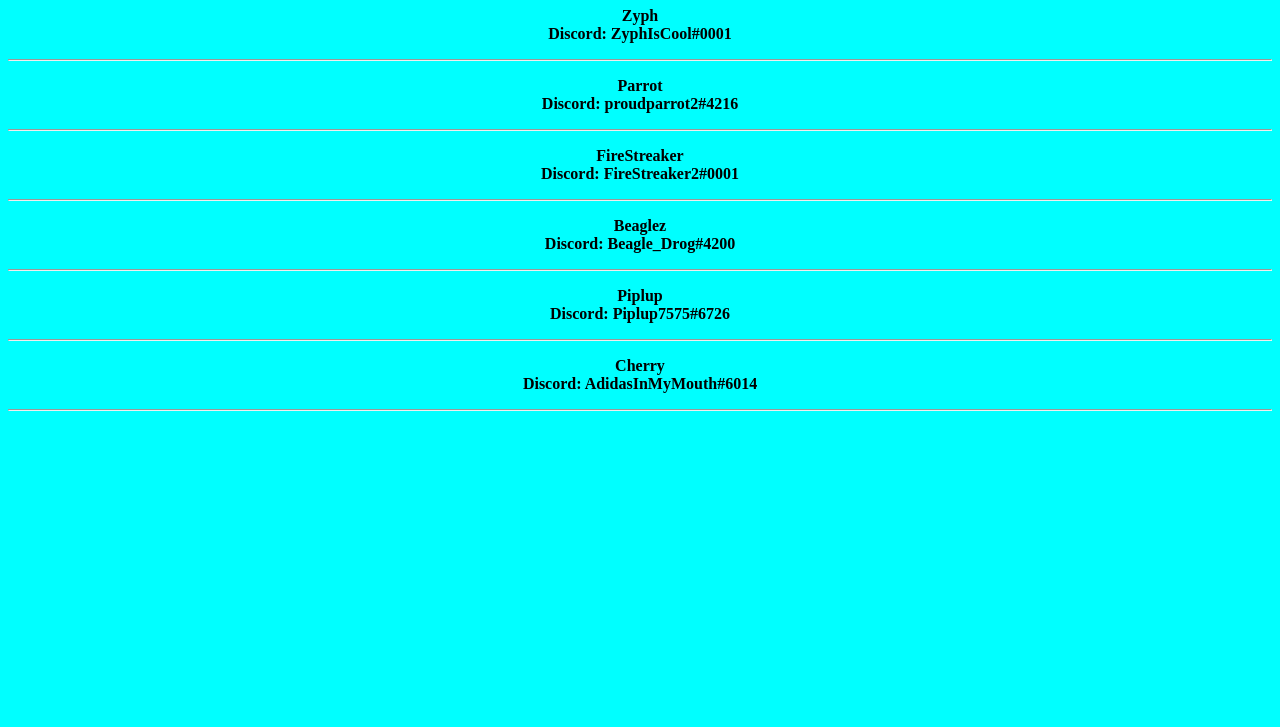
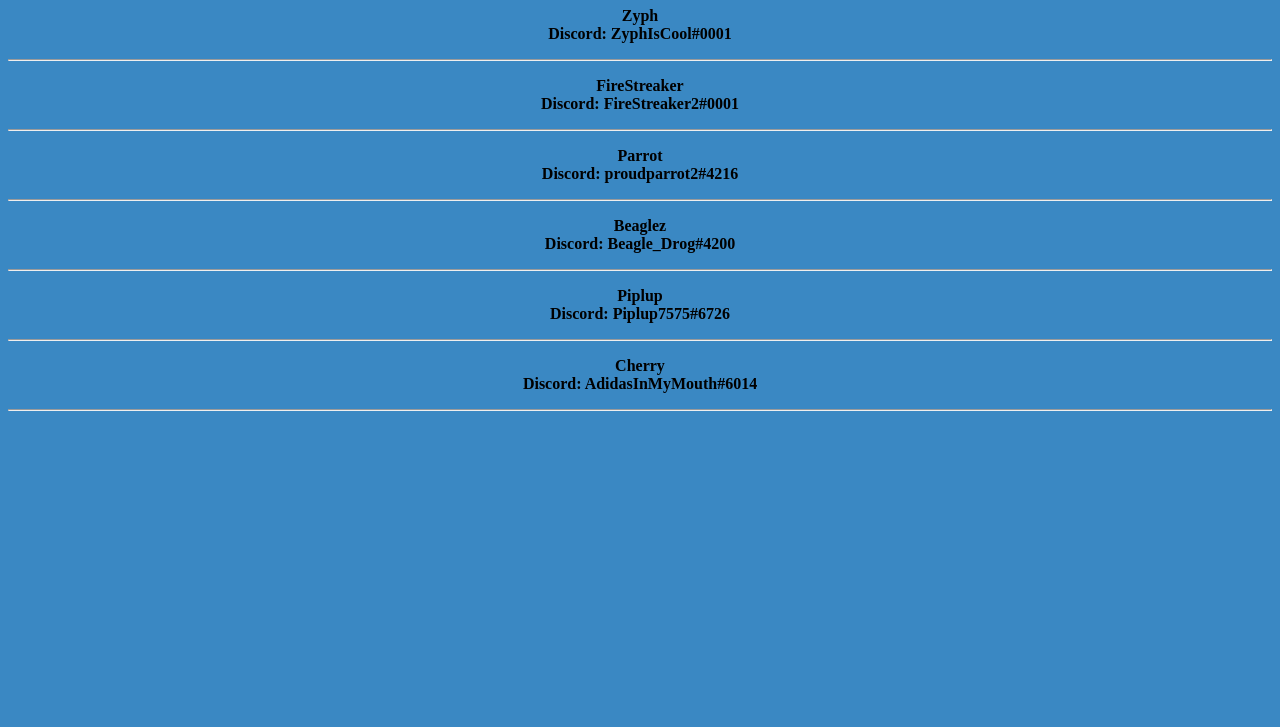
Before and after one commit to OsmiumNetwork/EduKit, a plain HTML site: page proxy/static/credits.html in a window 1280 px wide. Shown: the part 73-800 px from the top of the page. Drawn offline with Linux system fonts and the light colour scheme.

Commit message:
Update credits.html

```diff
--- a/proxy/static/credits.html
+++ b/proxy/static/credits.html
@@ -1,6 +1,6 @@
 <!DOCTYPE HTML>
 <html>
-  <body style="background-color:cyan;">
+  <body style="background-color:#3a88c3;">
   <head>
     <title>Credits</title>
   </head>
@@ -10,12 +10,12 @@
     Discord: ZyphIsCool#0001 </p>
     <hr>
     <p style="text-align:center;">
-     Parrot <br/>
-     Discord: proudparrot2#4216 </p>
+     FireStreaker <br/>
+    Discord: FireStreaker2#0001 </p>
      <hr>
     <p style="text-align:center;">
-    FireStreaker <br/>
-    Discord: FireStreaker2#0001 </p>
+    Parrot <br/>
+     Discord: proudparrot2#4216 </p>
     <hr>
       <p style="text-align:center;">
     Beaglez <br/>
@@ -31,5 +31,4 @@
     <hr>
    </b>
   </body>
-
 </html>
```
